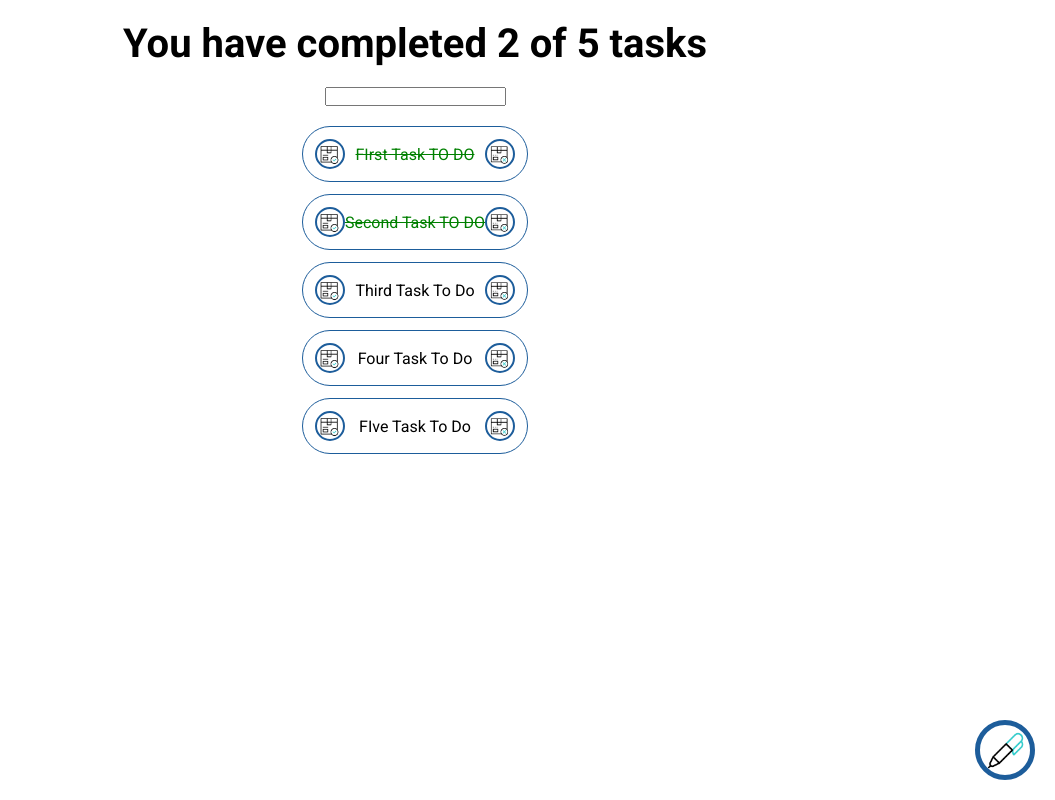
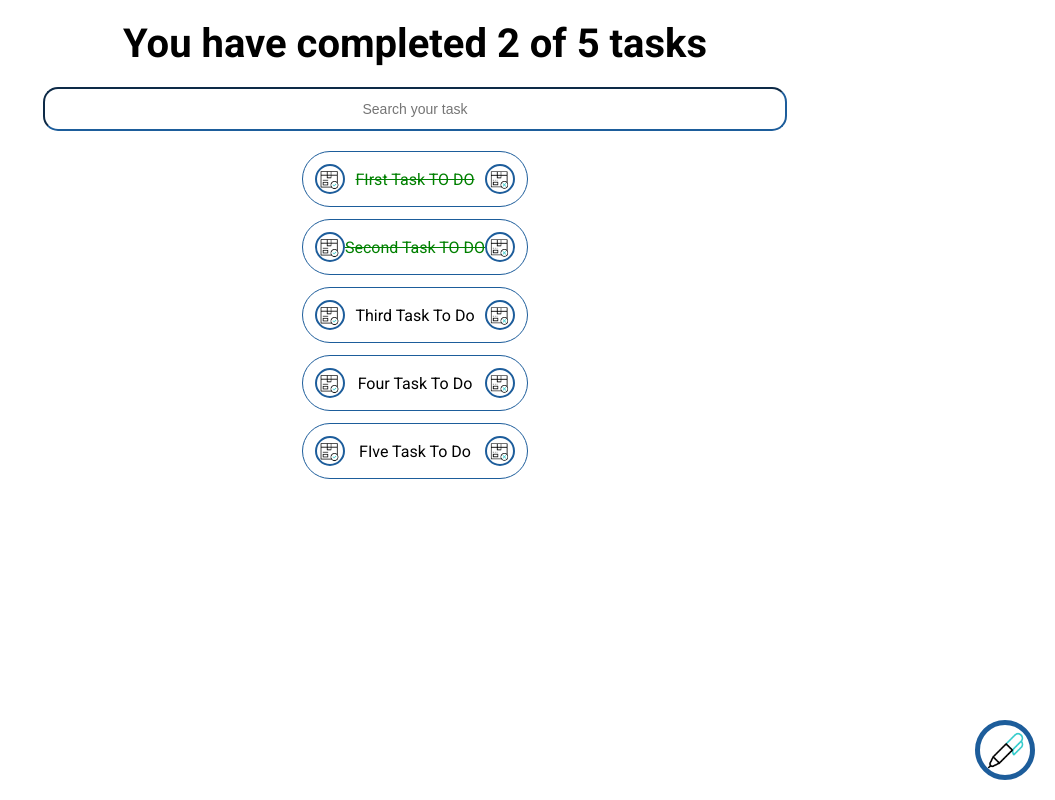
Before and after one commit to Diegofergamboa/Task-Sphere, a React (Vite) app: page / in a window 1280 px wide. Shown: the whole page, without its empty margins (225-1280 px from the left). Built offline with nearby package versions, Linux system fonts and the light colour scheme.

Commit message:
FInish the todo searcher

```diff
--- a/src/App.jsx
+++ b/src/App.jsx
@@ -11,7 +11,7 @@ const defaultTodos = [
   { text: 'Third Task To Do', completed: false },
   { text: 'Four Task To Do ', completed: false },
   { text: 'FIve Task To Do', completed: false },
-];
+]
 
 function App() {
   {/*  Setup for the todos render */ }
@@ -21,15 +21,14 @@ function App() {
   const todosCompleted = todos.filter(todo => todo.completed).length
   const totalTodos = todos.length
 
-    {/*  Setup for the todos search and filter */ }
-    const [searchValue, setSearchValue] = useState('')
+  {/*  Setup for the todos search and filter */ }
+  const [searchValue, setSearchValue] = useState('')
 
-    const filterTodos =  todos.filter(todo => todo.text.includes(searchValue))
-
+  const filterTodos = todos.filter(todo => (todo.text.toLowerCase()).includes(searchValue.toLowerCase()))
 
   return (
     <>
-      <div className="App">
+      <main className="App">
         <TodoCounter
           todosCompleted={todosCompleted}
           totalTodos={totalTodos}
@@ -50,9 +49,9 @@ function App() {
           })}
         </TodoList>
         <CreateTodoButton />
-      </div>
+      </main>
     </>
-  );
+  )
 }
 
-export default App;
+export default App
--- a/src/components/TodoSearch.jsx
+++ b/src/components/TodoSearch.jsx
@@ -2,7 +2,7 @@ import React from 'react'
 
 const TodoSearch = ({searchValue , setSearchValue}) => {
   return (
-    <input onChange={(event) => setSearchValue(event.target.value)} value={searchValue}/>
+    <input className='TodoSearch' placeholder='Search your task' onChange={(event) => setSearchValue(event.target.value)} value={searchValue}/>
   )
 }
 
--- a/src/styles/main.css
+++ b/src/styles/main.css
@@ -4,7 +4,7 @@
 
 * {
     box-sizing: border-box;
-    padding:  0;
+    padding: 0;
     margin: 0;
 }
 
@@ -31,12 +31,22 @@
     border: 1px solid var(--color-primary);
     max-width: 250px;
     min-width: 40%;
-    padding:  12px;
+    padding: 12px;
     border-radius: 50px;
 }
 
 /* Conditional CSS rendering */
-.TodoItem  .TodoItem__check {
+.TodoItem .TodoItem__check {
     color: green;
     text-decoration: line-through;
 }
+
+.TodoSearch {
+    border-radius: 15px;
+    width: 60%;
+    padding: 12px;
+    margin: 0 100px;
+    border-color: var(--color-primary);
+    text-align: center;
+    font-size: 14px;
+}
```
